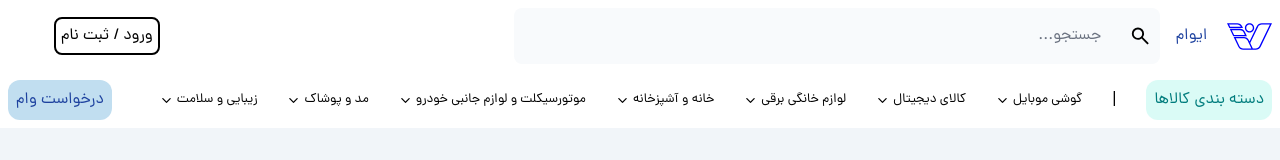
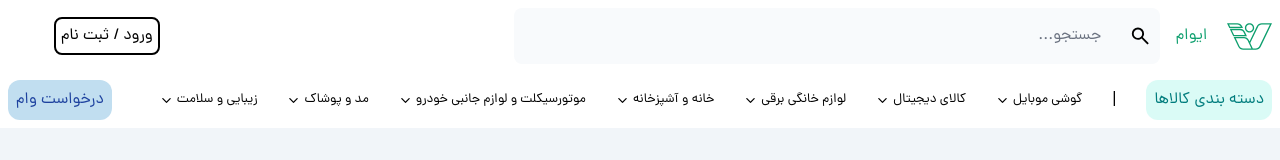
Before and after one commit to Spark-Code-Team/epaal-frontend, a Next.js app in the folder epaal/: page /shopping-evaam/products/shop-checkout in a window 1280 px wide. Shown: the top 160 px of the page. Built offline with nearby package versions, Linux system fonts and the light colour scheme.

Commit message:
handel Link

```diff
--- a/epaal/src/components/layout/ShopLayout/ShopHeader.js
+++ b/epaal/src/components/layout/ShopLayout/ShopHeader.js
@@ -228,19 +228,25 @@ export default function ShopHeader() {
                             "
                             onClick={() => setBurgerMenu(true)}
                         />
-                        <EvaamLogo
-                            width="45px"
-                            height="45px"
-                            color="blue"
-                        />
-                        <p
+                        <Link
+                            href="/shopping-evaam"
+                        >
+                            <EvaamLogo
+                                width="45px"
+                                height="45px"
+                                color="#0e9f6e"
+                            />
+                        </Link>
+                        <Link
+                            href="/shopping-evaam"
                             className="
                                 hidden
                                 md:flex
+                                text-green-500
                             "
                         >
                             ایوام
-                        </p>
+                        </Link>
                     </div>
                     <div
                         className="
```
